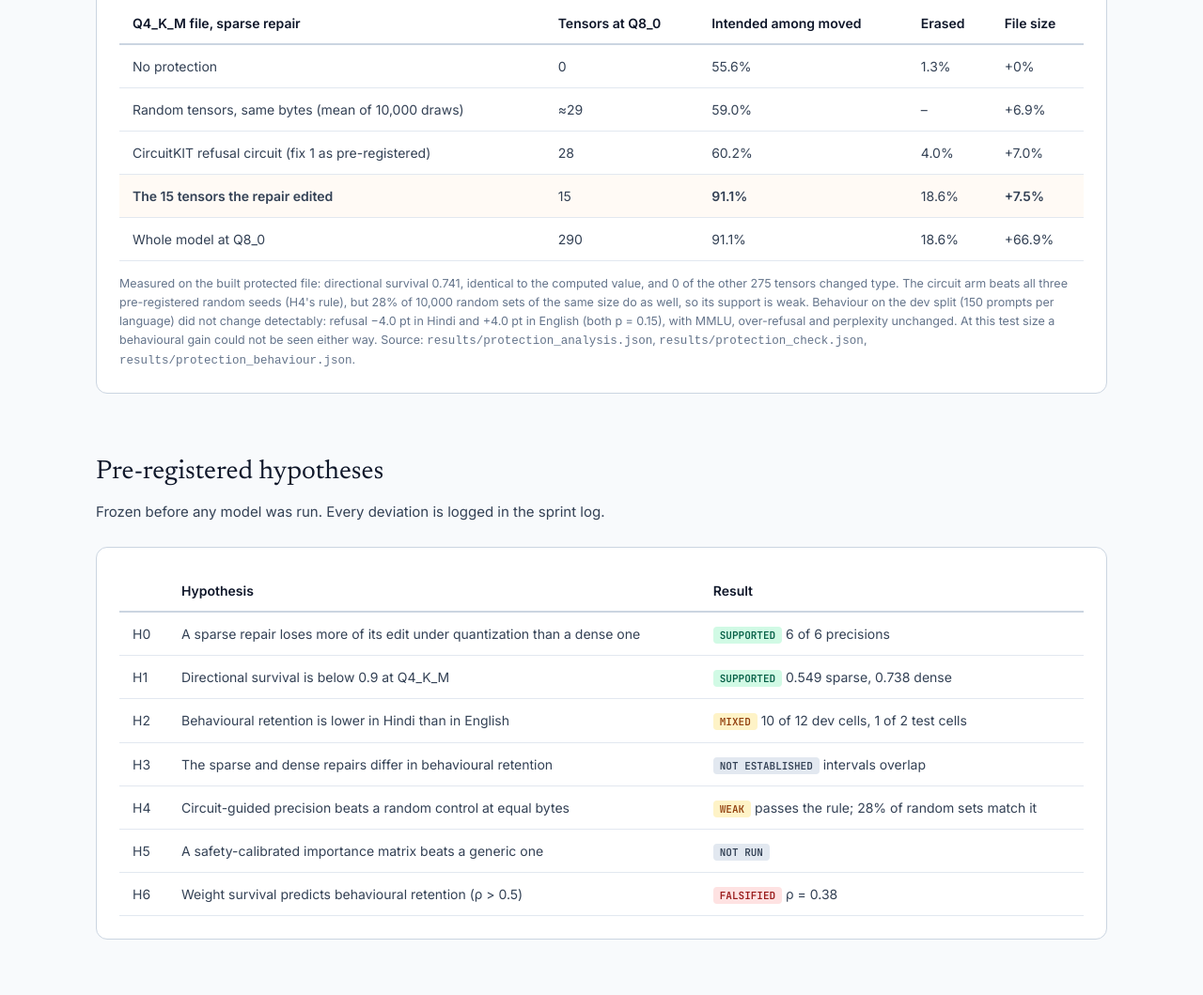
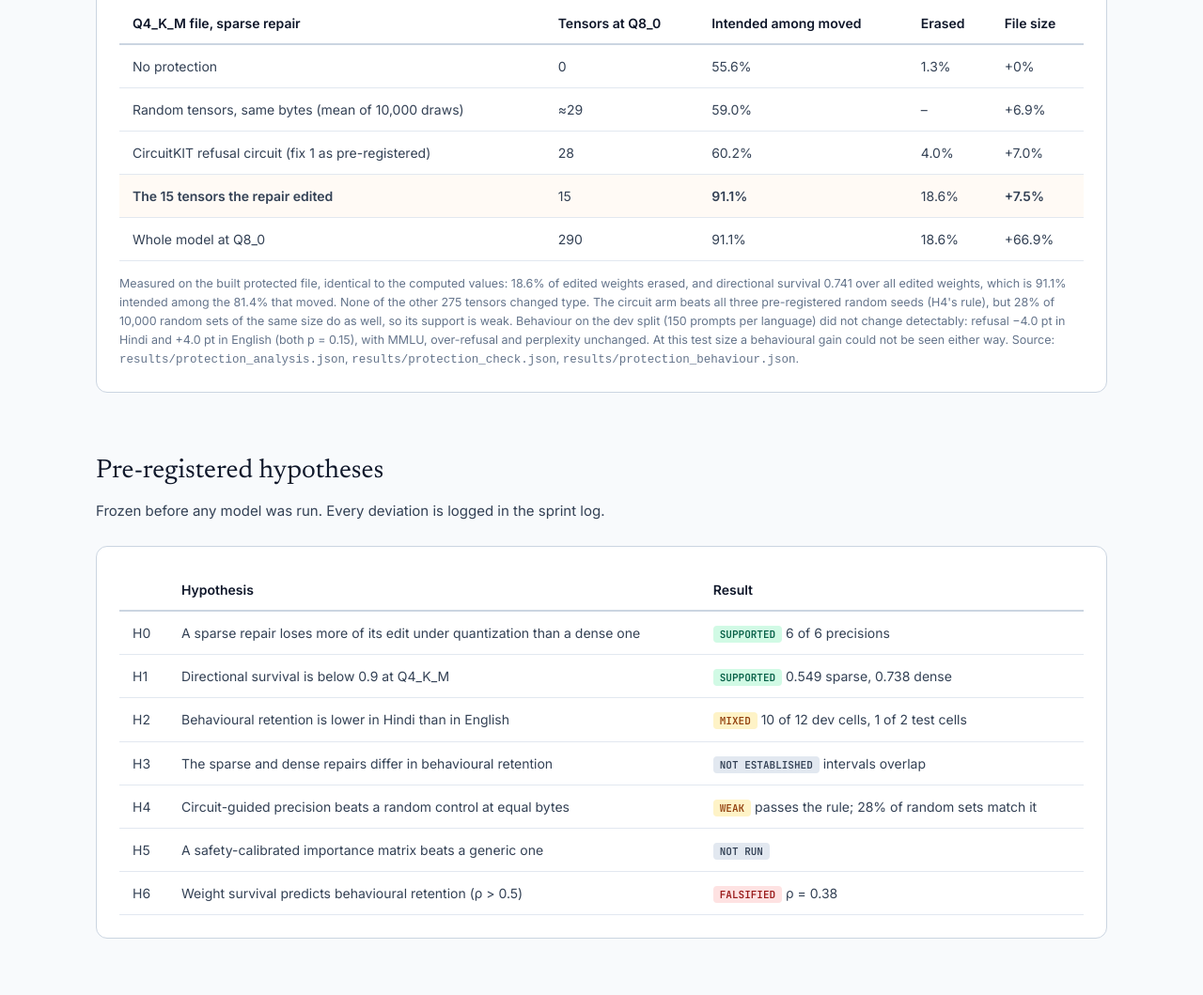
Before and after one commit to sidthebuilder/refusals-that-stick, a plain HTML site: page index.html in a window 1280 px wide. Shown: the part 2314-3373 px from the top of the page at 94% size. Drawn offline with Linux system fonts and the light colour scheme.

Commit message:
Clarify that 0.741 is directional survival over all edited weights (91.1% among moved)

```diff
--- a/index.html
+++ b/index.html
@@ -451,8 +451,9 @@
           </tbody>
         </table>
         <p class="table-footnote">
-          Measured on the built protected file: directional survival 0.741, identical to the computed
-          value, and 0 of the other 275 tensors changed type. The circuit arm beats all three
+          Measured on the built protected file, identical to the computed values: 18.6% of edited
+          weights erased, and directional survival 0.741 over all edited weights, which is 91.1%
+          intended among the 81.4% that moved. None of the other 275 tensors changed type. The circuit arm beats all three
           pre-registered random seeds (H4's rule), but 28% of 10,000 random sets of the same size do as
           well, so its support is weak. Behaviour on the dev split (150 prompts per language) did not
           change detectably: refusal −4.0 pt in Hindi and +4.0 pt in English (both p = 0.15), with
```
Also changed, not shown: 1 other file.
